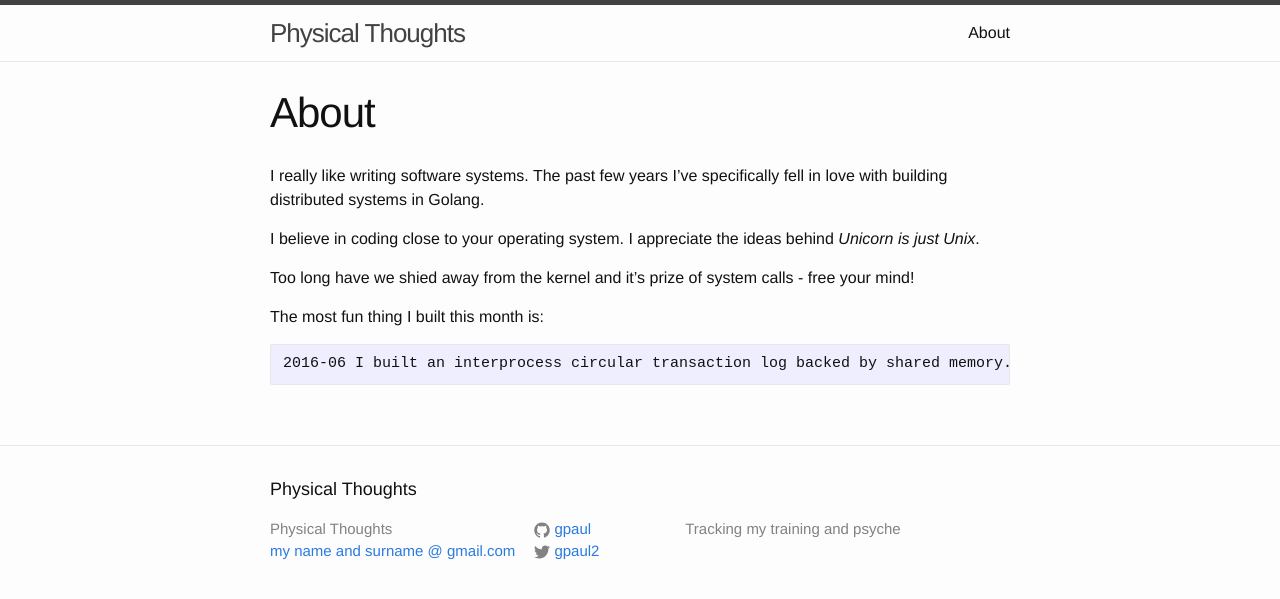
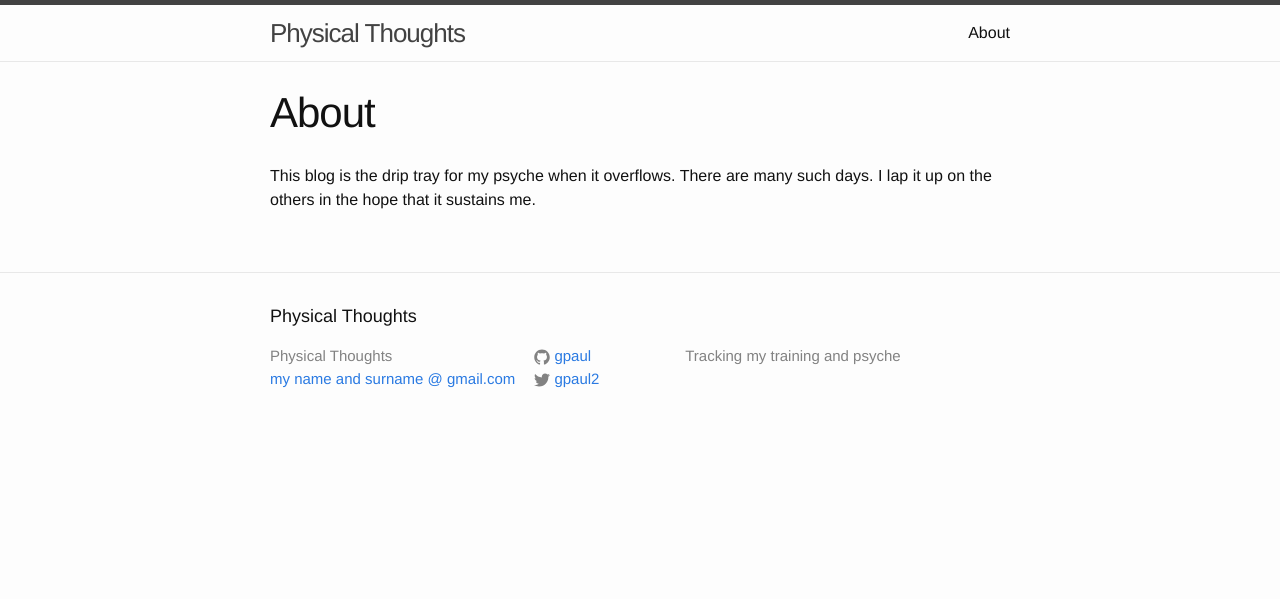
Before and after one commit to gpaul/training, a Jekyll site: the page built from about.md, in a window 1280 px wide. Shown: the top 599 px of the page. Built offline with Jekyll 4.4.1, drawn with Linux system fonts in a browser that asks for light colours.

Commit message:
tweak about

```diff
--- a/about.md
+++ b/about.md
@@ -4,12 +4,4 @@ title: About
 permalink: /about/
 ---
 
-I really like writing software systems. The past few years I've specifically fell in love with building distributed systems in Golang.
-
-I believe in coding close to your operating system. I appreciate the ideas behind _Unicorn is just Unix_.
-
-Too long have we shied away from the kernel and it's prize of system calls - free your mind!
-
-The most fun thing I built this month is:
-
-	2016-06 I built an interprocess circular transaction log backed by shared memory.
+This blog is the drip tray for my psyche when it overflows. There are many such days. I lap it up on the others in the hope that it sustains me.
```
